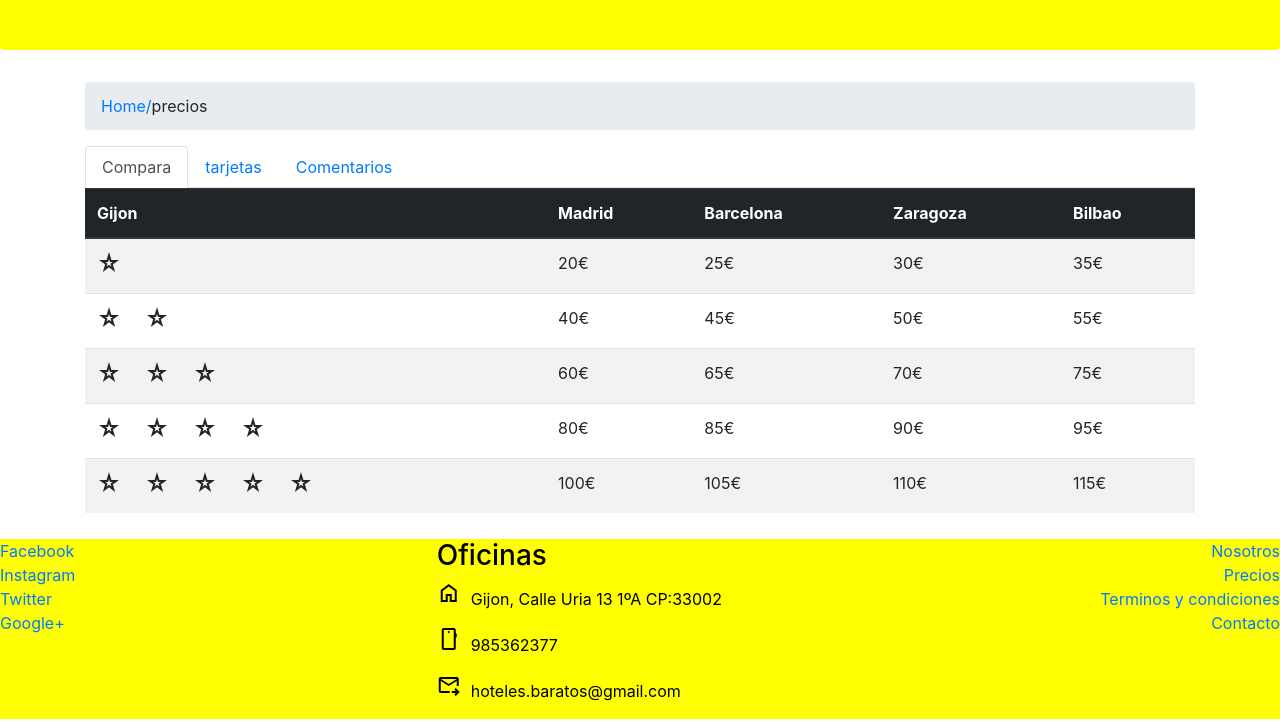
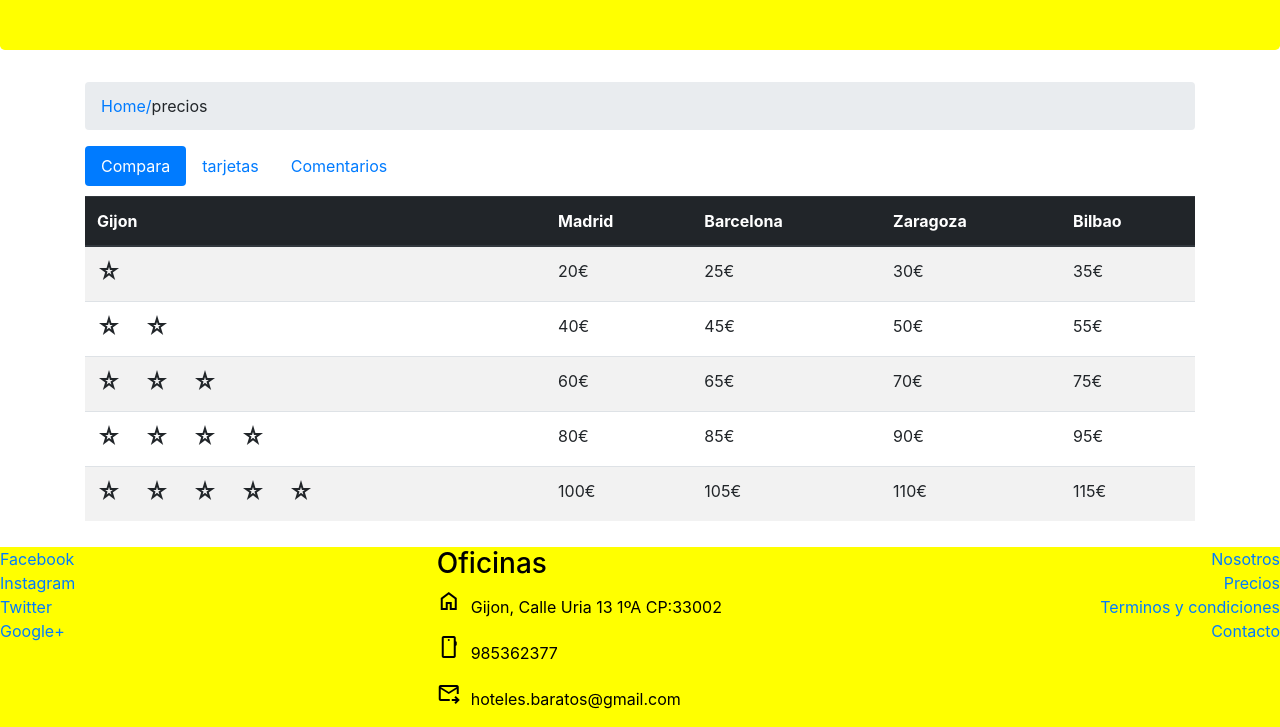
Before and after one commit to imoreno73/Hoteles, a website: page precios.html in a window 1280 px wide. Shown: the part 184-911 px from the top of the page. Drawn offline with nearby package versions, Linux system fonts and the light colour scheme.

Commit message:
se cambia pills

```diff
--- a/css/main.css
+++ b/css/main.css
@@ -30,3 +30,7 @@ footer{
     padding:10px,10px,10px,10px;
     margin-top:10px;
 }
+
+.tab-content{
+    padding-top: 10px;
+}
--- a/precios.html
+++ b/precios.html
@@ -34,15 +34,15 @@
                 <li class="breadcumb-item active" aria-current="page">precios</li>
             </ol>
         </nav>
-        <ul class="nav nav-tabs" id="myTab" role="tablist">
+        <ul class="nav nav-pills" id="myTab" role="tablist">
             <li class="nav-item">
-                <a class="nav-link active" id="compara-tab" data-toggle="tab" href="#compara" role="tab" aria-controls="compara" aria-selected="true">Compara</a>
+                <a class="nav-link active" id="compara-tab" data-toggle="pill" href="#compara" role="tab" aria-controls="compara" aria-selected="true">Compara</a>
             </li>
             <li class="nav-item">
-                <a class="nav-link" id="tarjetas-tab" data-toggle="tab" href="#tarjetas" role="tab" aria-controls="tarjetas" aria-selected="false">tarjetas</a>
+                <a class="nav-link" id="tarjetas-tab" data-toggle="pill" href="#tarjetas" role="tab" aria-controls="tarjetas" aria-selected="false">tarjetas</a>
             </li>
             <li class="nav-item">
-                <a class="nav-link" id="comentarios-tab" data-toggle="tab" href="#comentarios" role="tab" aria-controls="comentarios" aria-selected="false">Comentarios</a>
+                <a class="nav-link" id="comentarios-tab" data-toggle="pill" href="#comentarios" role="tab" aria-controls="comentarios" aria-selected="false">Comentarios</a>
             </li>
         </ul>
         <div class="tab-content" id="myTabcontent">
```
